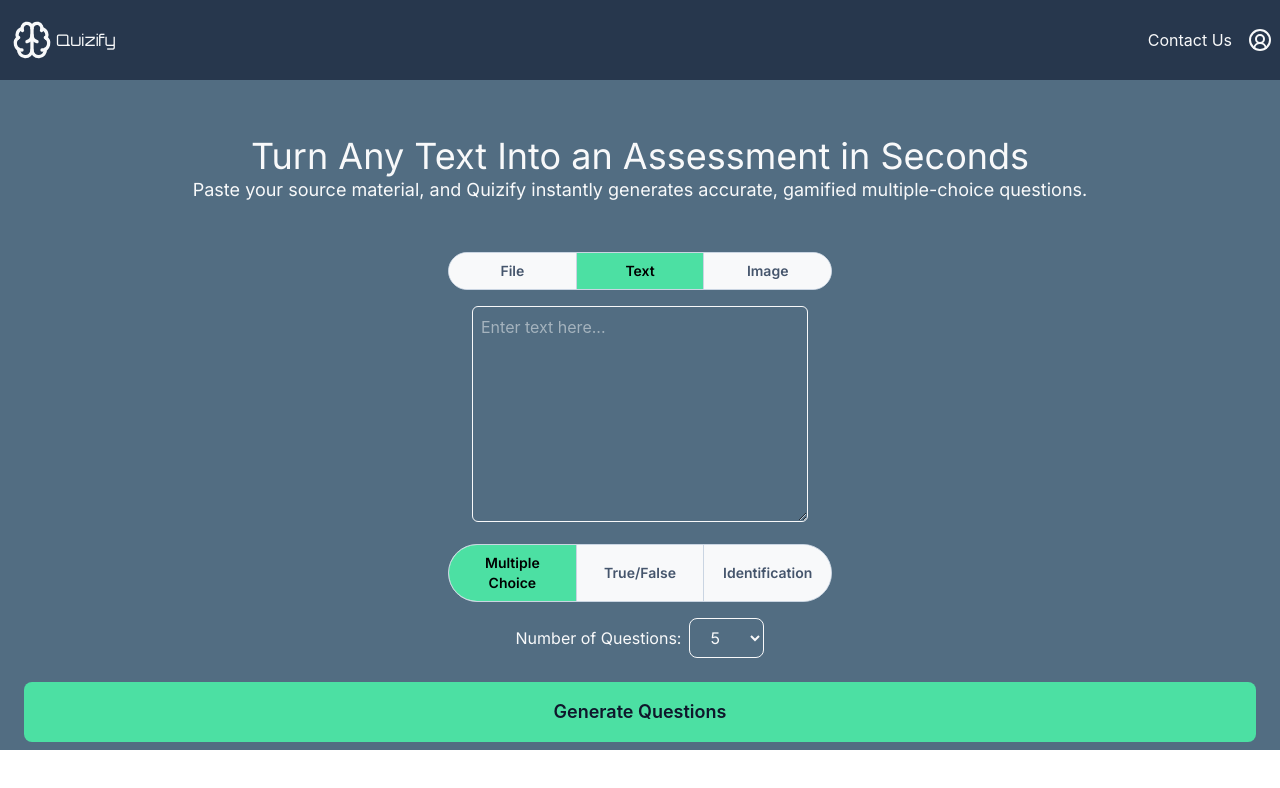
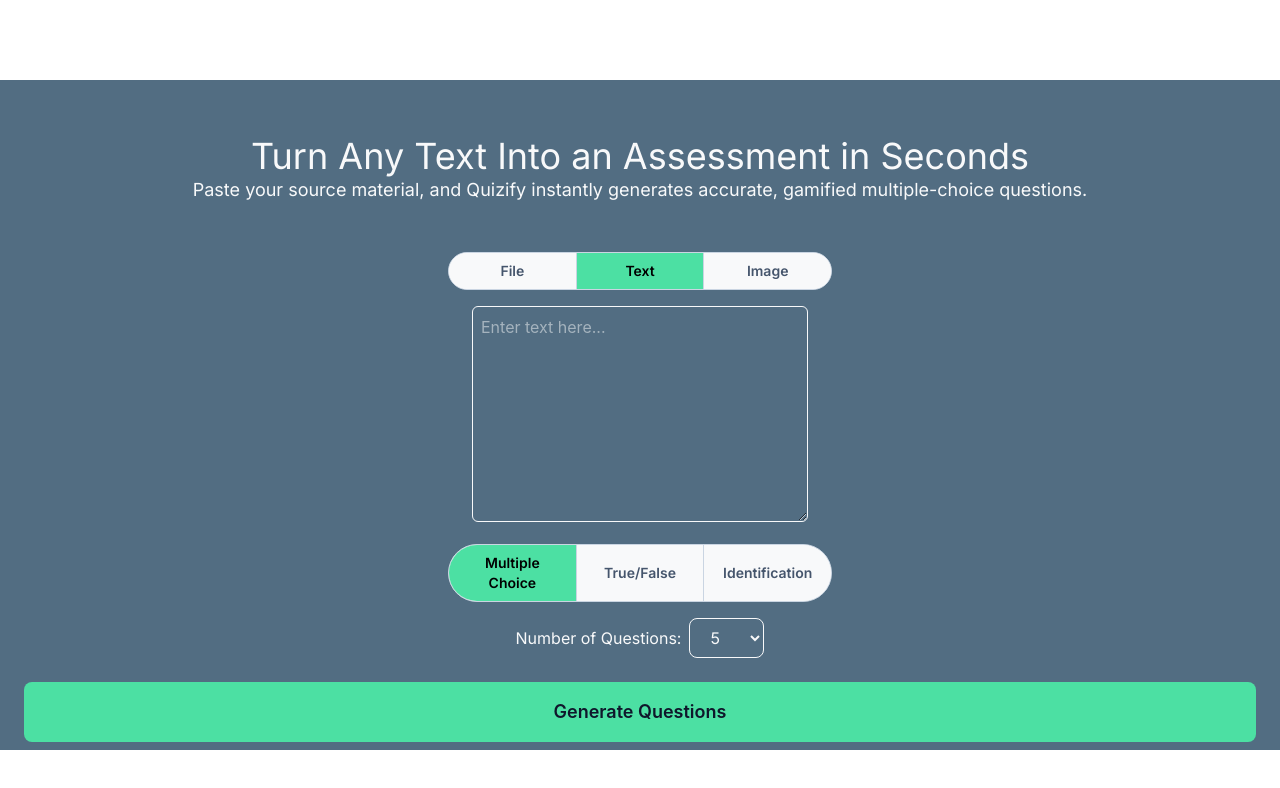
Before and after one commit to Adrian7373/Quizify-AI-Driven-Quiz-Generation-and-Gamification, a Next.js app: page / in a window 1280 px wide. Shown: the top 788 px of the page. Built offline with nearby package versions, Linux system fonts and the light colour scheme.

Commit message:
Removed NavBar on layout

```diff
--- a/src/app/layout.tsx
+++ b/src/app/layout.tsx
@@ -1,7 +1,6 @@
 import type { Metadata } from "next";
 import "./globals.css";
 import { Orbitron, Inter } from "next/font/google"
-import NavBar from "./_components/NavBar";
 
 const orbitron = Orbitron({
   subsets: ["latin"],
@@ -27,7 +26,7 @@ export default function RootLayout({
 }>) {
   return (
     <html lang="en" className={`${orbitron.variable} ${inter.variable}`}>
-      <body>      <NavBar />{children}</body>
+      <body>{children}</body>
     </html>
   );
 }
```
